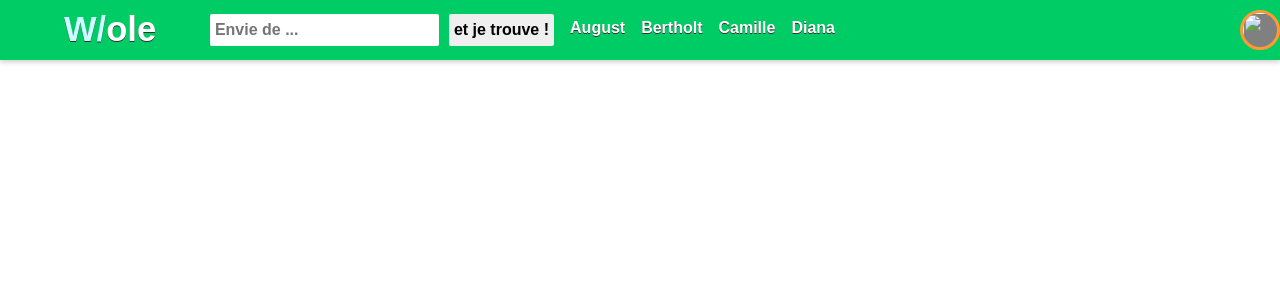
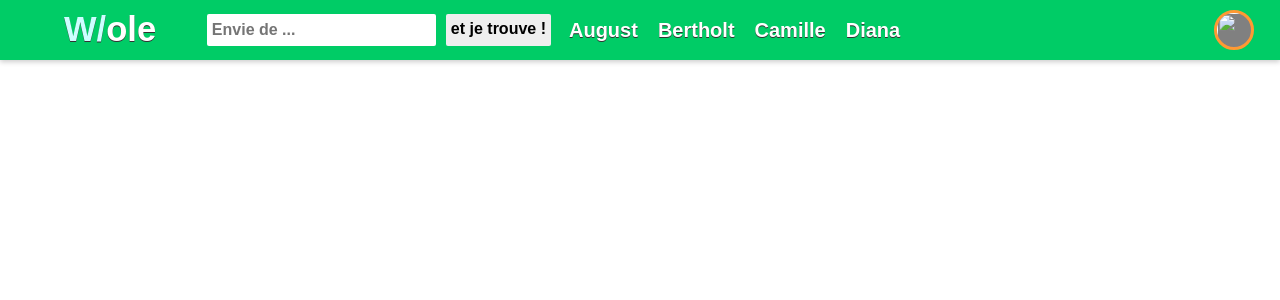
Before and after one commit to Moltenhead/exPi, a PHP site: page / in a window 1280 px wide. Shown: the top 300 px of the page. Run offline with PHP 8.4, Linux system fonts and the light colour scheme; data that the repository does not hold is empty.

Commit message:
front main_nav

```diff
--- a/design/css/css_mainNav.css
+++ b/design/css/css_mainNav.css
@@ -15,14 +15,15 @@
 {
   color: white;
   font-weight: bold;
+  font-size: 20px;
   text-shadow: 0px 1px 0 #333;
 }
 
 
 /* ---------------- WRAPPER ---------------- */
 #main_nav .main_wrapper {
-  width: 95%;
-  margin-left: 5%;
+  width: 93%;
+  margin: 0 2% 0 5%;
   height: 100%;
 
   display: grid;
@@ -61,16 +62,19 @@
 
 #profile_options_button
 {
-  margin-right: 10px;
+  width: 30px;
+  height: 30px;
 
   -webkit-transform: rotate(-90deg);
   -ms-transform: rotate(-90deg);
   transform: rotate(-90deg);
+
+  cursor: pointer;
 }
 #profile_options_button svg
 {
-  width: 15px;
-  height: 15px;
+  width: 12px;
+  height: 12px;
 }
 #profile_options_button svg g path
 {
--- a/design/strc/mainNav.php
+++ b/design/strc/mainNav.php
@@ -15,12 +15,12 @@
         <a href="">Diana</a>
       </nav>
     </div>
-    <div id="account_nav" class="connection_box flex_row spaced">
-      <button id="profile_options_button">
+    <div id="account_nav" class="connection_box flex_row spaced v_align">
+      <button id="profile_options_button" title="options de compte">
         <?php echo file_get_contents(objPath('img', 'svg/menu_arrow.svg')); ?>
         <!--img src="<?php //echo objPath('img', 'svg/menu_arrow.svg')?>" alt="flèche de menu"-->
       </button>
-      <a href="" id="profile">
+      <a href="" id="profile" title="accéder à votre profil">
         <img class="micro_picto avatar" src="" alt="">
       </a>
     </div>
```
